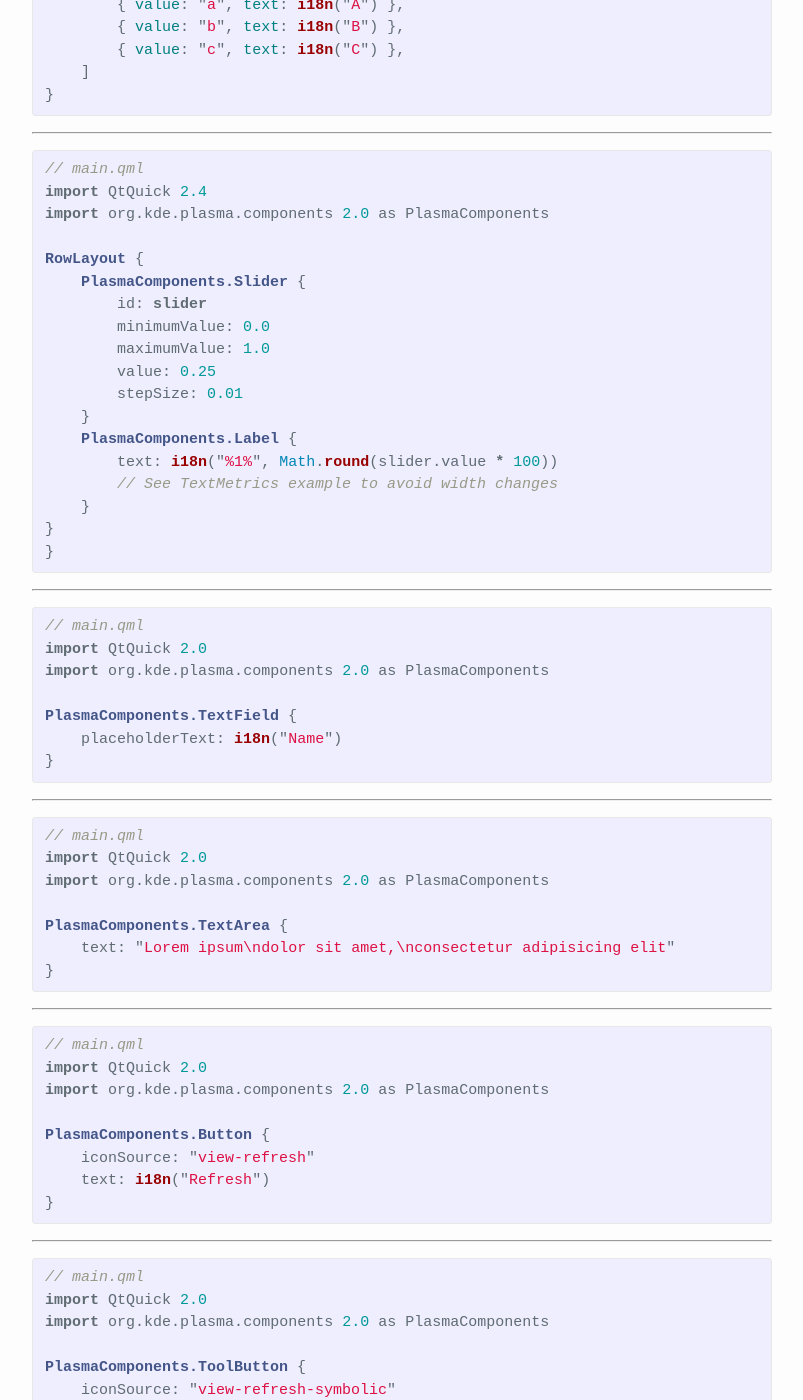
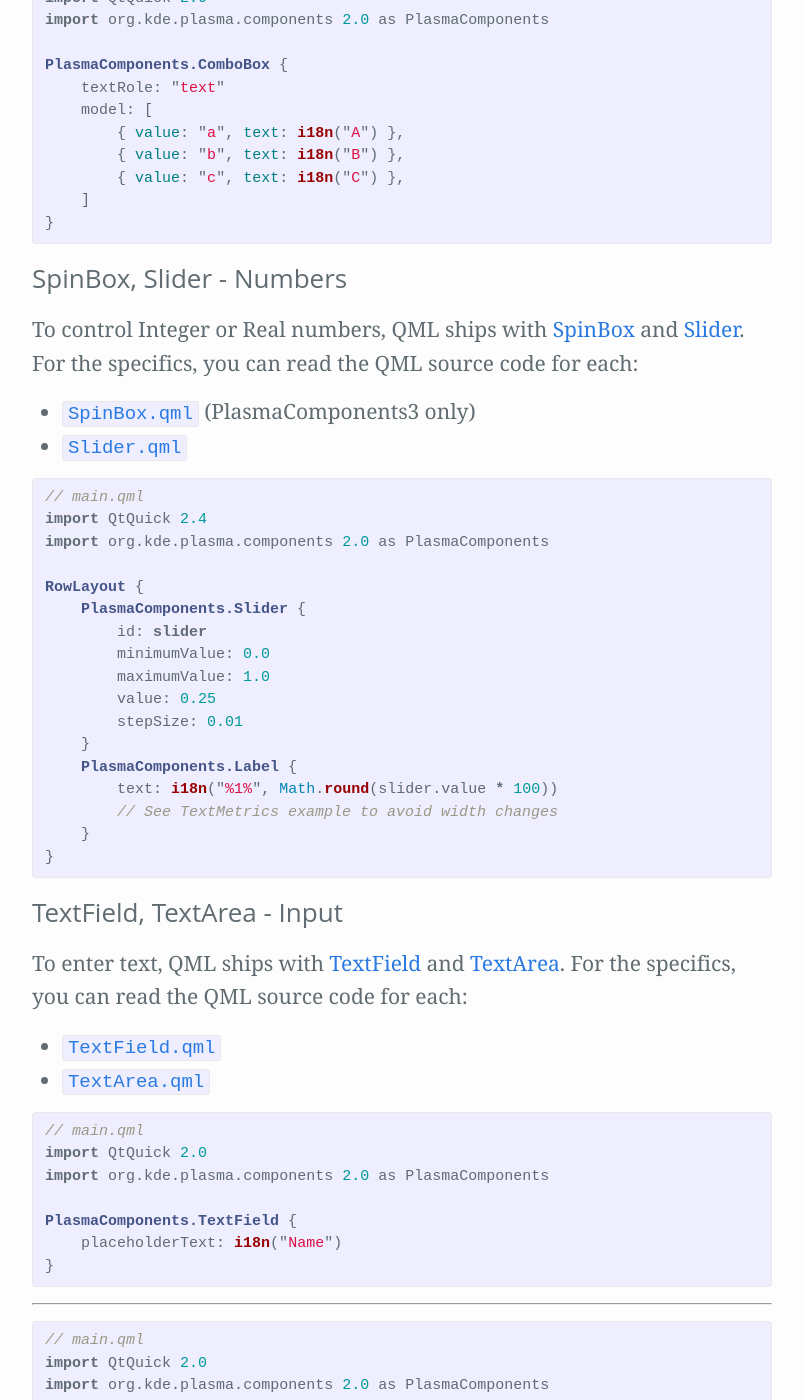
Before and after one commit to Zren/zren.github.io, a Jekyll site: the page built from kde_docs/widget-PlasmaQmlApi.md, in a window 1280 px wide and 1400 px high, scrolled down 2286 px. Shown: the whole window, without its empty margins (238-1041 px from the left). Built offline with Jekyll 4.4.1, drawn with Linux system fonts in a browser that asks for light colours; our own code applies the rules of GitHub Pages for plain Markdown files; some of the changed text lies outside the part shown.

Commit message:
Break the PlasmaComponents Controls section up

```diff
--- a/kde_docs/widget-PlasmaQmlApi.md
+++ b/kde_docs/widget-PlasmaQmlApi.md
@@ -33,16 +33,22 @@
 
 {% capture label %}PlasmaComponents Controls{% endcapture %}
 {% capture sectionLeft %}
-QML ships with various controls, like [CheckBox](https://doc.qt.io/qt-5/qml-qtquick-controls-checkbox.html), [RadioButton](https://doc.qt.io/qt-5/qml-qtquick-controls-radiobutton.html), [ComboBox](https://doc.qt.io/qt-5/qml-qtquick-controls-combobox.html) (DropDown Menu), [Slider](https://doc.qt.io/qt-5/qml-qtquick-controls-slider.html), [TextField](https://doc.qt.io/qt-5/qml-qtquick-controls-textfield.html), [TextArea](https://doc.qt.io/qt-5/qml-qtquick-controls-textarea.html), [Button](https://doc.qt.io/qt-5/qml-qtquick-controls-button.html), [ToolButton](https://doc.qt.io/qt-5/qml-qtquick-controls-toolbutton.html). Plasma extends these controls to style theme using the SVGs from the [Plasma Theme](https://techbase.kde.org/Development/Tutorials/Plasma5/ThemeDetails), and assigns a number of default like the text color to follow the panel's color scheme. For the specifics, you can read the QML source code for each:
+QML ships with various controls, like [CheckBox](https://doc.qt.io/qt-5/qml-qtquick-controls-checkbox.html), [RadioButton](https://doc.qt.io/qt-5/qml-qtquick-controls-radiobutton.html), [ComboBox](https://doc.qt.io/qt-5/qml-qtquick-controls-combobox.html) (DropDown Menu), [SpinBox](https://doc.qt.io/qt-5/qml-qtquick-controls-spinbox.html), [Slider](https://doc.qt.io/qt-5/qml-qtquick-controls-slider.html), [TextField](https://doc.qt.io/qt-5/qml-qtquick-controls-textfield.html), [TextArea](https://doc.qt.io/qt-5/qml-qtquick-controls-textarea.html), [Button](https://doc.qt.io/qt-5/qml-qtquick-controls-button.html), [ToolButton](https://doc.qt.io/qt-5/qml-qtquick-controls-toolbutton.html). Plasma extends these controls to style theme using the SVGs from the [Plasma Theme](https://techbase.kde.org/Development/Tutorials/Plasma5/ThemeDetails), and assigns a number of default like the text color to follow the panel's color scheme. For the specifics, you can read the QML source code for each:
+
+<https://github.com/KDE/plasma-framework/tree/master/src/declarativeimports/plasmacomponents>
+{% endcapture %}{% capture sectionRight %}
+...
+{% endcapture %}{% include docSection.html label=label sectionLeft=sectionLeft sectionRight=sectionRight %}
+
+
+
+{% capture label %}CheckBox, RadioButton, ComboBox - Multiple Choice{% endcapture %}
+{% capture sectionLeft %}
+For mutiple choices, QML ships with [CheckBox](https://doc.qt.io/qt-5/qml-qtquick-controls-checkbox.html), [RadioButton](https://doc.qt.io/qt-5/qml-qtquick-controls-radiobutton.html), [ComboBox](https://doc.qt.io/qt-5/qml-qtquick-controls-combobox.html) (DropDown Menu). For the specifics, you can read the QML source code for each:
 
 * [`CheckBox.qml`](https://github.com/KDE/plasma-framework/blob/master/src/declarativeimports/plasmacomponents/qml/CheckBox.qml)
 * [`RadioButton.qml`](https://github.com/KDE/plasma-framework/blob/master/src/declarativeimports/plasmacomponents/qml/RadioButton.qml)
 * [`ComboBox.qml`](https://github.com/KDE/plasma-framework/blob/master/src/declarativeimports/plasmacomponents/qml/ComboBox.qml)
-* [`Slider.qml`](https://github.com/KDE/plasma-framework/blob/master/src/declarativeimports/plasmacomponents/qml/Slider.qml)
-* [`TextField.qml`](https://github.com/KDE/plasma-framework/blob/master/src/declarativeimports/plasmacomponents/qml/TextField.qml)
-* [`TextArea.qml`](https://github.com/KDE/plasma-framework/blob/master/src/declarativeimports/plasmacomponents/qml/TextArea.qml)
-* [`Button.qml`](https://github.com/KDE/plasma-framework/blob/master/src/declarativeimports/plasmacomponents/qml/Button.qml)
-* [`ToolButton.qml`](https://github.com/KDE/plasma-framework/blob/master/src/declarativeimports/plasmacomponents/qml/ToolButton.qml)
 
 {% endcapture %}{% capture sectionRight %}
 {% highlight qml %}
@@ -94,9 +100,18 @@
     ]
 }
 {% endhighlight %}
+{% endcapture %}{% include docSection.html label=label sectionLeft=sectionLeft sectionRight=sectionRight %}
 
----
 
+
+{% capture label %}SpinBox, Slider - Numbers{% endcapture %}
+{% capture sectionLeft %}
+To control Integer or Real numbers, QML ships with [SpinBox](https://doc.qt.io/qt-5/qml-qtquick-controls-spinbox.html) and [Slider](https://doc.qt.io/qt-5/qml-qtquick-controls-slider.html). For the specifics, you can read the QML source code for each:
+
+* [`SpinBox.qml`](https://github.com/KDE/plasma-framework/blob/master/src/declarativeimports/plasmacomponents3/SpinBox.qml) (PlasmaComponents3 only)
+* [`Slider.qml`](https://github.com/KDE/plasma-framework/blob/master/src/declarativeimports/plasmacomponents/qml/Slider.qml)
+
+{% endcapture %}{% capture sectionRight %}
 {% highlight qml %}
 // main.qml
 import QtQuick 2.4
@@ -115,11 +130,19 @@
         // See TextMetrics example to avoid width changes
     }
 }
-}
 {% endhighlight %}
+{% endcapture %}{% include docSection.html label=label sectionLeft=sectionLeft sectionRight=sectionRight %}
 
----
 
+
+{% capture label %}TextField, TextArea - Input{% endcapture %}
+{% capture sectionLeft %}
+To enter text, QML ships with [TextField](https://doc.qt.io/qt-5/qml-qtquick-controls-textfield.html) and [TextArea](https://doc.qt.io/qt-5/qml-qtquick-controls-textarea.html). For the specifics, you can read the QML source code for each:
+
+* [`TextField.qml`](https://github.com/KDE/plasma-framework/blob/master/src/declarativeimports/plasmacomponents/qml/TextField.qml)
+* [`TextArea.qml`](https://github.com/KDE/plasma-framework/blob/master/src/declarativeimports/plasmacomponents/qml/TextArea.qml)
+
+{% endcapture %}{% capture sectionRight %}
 {% highlight qml %}
 // main.qml
 import QtQuick 2.0
@@ -141,9 +164,18 @@
     text: "Lorem ipsum\ndolor sit amet,\nconsectetur adipisicing elit"
 }
 {% endhighlight %}
+{% endcapture %}{% include docSection.html label=label sectionLeft=sectionLeft sectionRight=sectionRight %}
 
----
 
+
+{% capture label %}Button, ToolButton{% endcapture %}
+{% capture sectionLeft %}
+For buttons, QML ships with [Button](https://doc.qt.io/qt-5/qml-qtquick-controls-button.html) and the flat [ToolButton](https://doc.qt.io/qt-5/qml-qtquick-controls-toolbutton.html) version. For the specifics, you can read the QML source code for each:
+
+* [`Button.qml`](https://github.com/KDE/plasma-framework/blob/master/src/declarativeimports/plasmacomponents/qml/Button.qml)
+* [`ToolButton.qml`](https://github.com/KDE/plasma-framework/blob/master/src/declarativeimports/plasmacomponents/qml/ToolButton.qml)
+
+{% endcapture %}{% capture sectionRight %}
 {% highlight qml %}
 // main.qml
 import QtQuick 2.0
@@ -167,6 +199,4 @@
     text: i18n("Refresh")
 }
 {% endhighlight %}
-
-
 {% endcapture %}{% include docSection.html label=label sectionLeft=sectionLeft sectionRight=sectionRight %}
```
